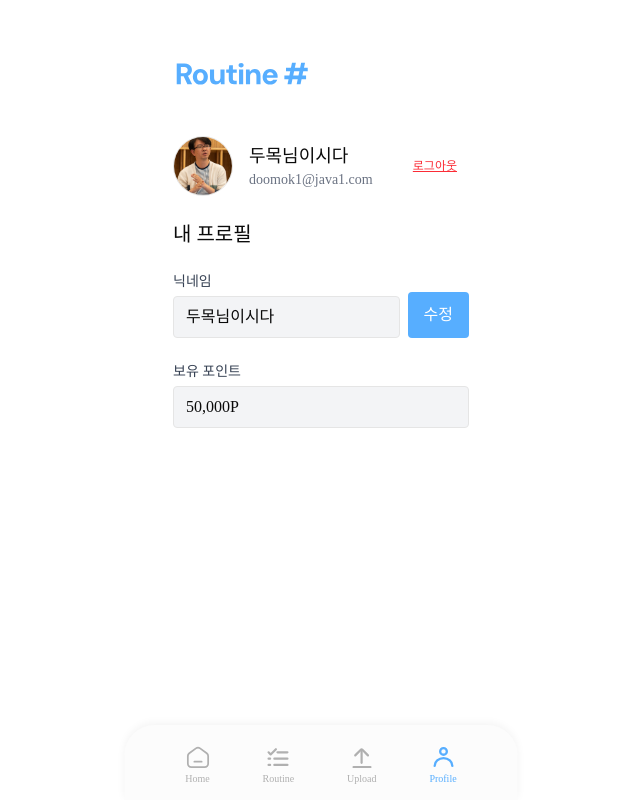
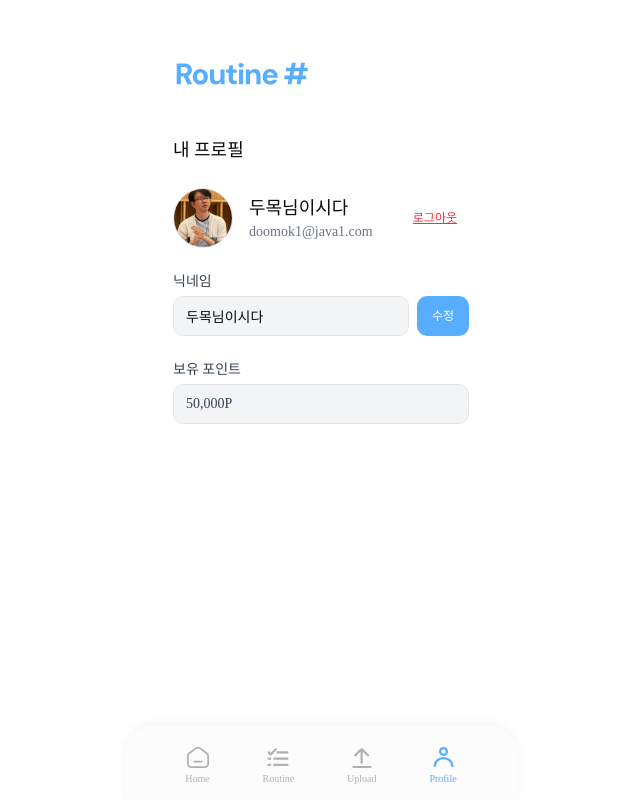
Before and after one commit to yS2h/routine-shop, a React (Vite) app in the folder frontend/: page /profile in a window 1280 px wide. Shown: the whole page, without its empty margins (319-959 px from the left). Built offline with nearby package versions, Linux system fonts and the light colour scheme.

Commit message:
fix: ui 전체적으로 수정

```diff
--- a/frontend/src/pages/Profile/index.tsx
+++ b/frontend/src/pages/Profile/index.tsx
@@ -20,6 +20,7 @@ export default function Profile() {
       <div className="w-[360px] px-4 relative min-h-screen space-y-6 pb-[120px] pt-30">
         <Header />
         <div className="p-4 space-y-6">
+          <h2 className="text-lg">내 프로필</h2>
           <div className="flex items-center justify-between">
             <div className="flex items-center gap-4">
               <img
@@ -35,31 +36,40 @@ export default function Profile() {
             <button className="text-xs text-red-500 underline whitespace-nowrap">로그아웃</button>
           </div>
 
-          <h2 className="text-xl font-bold">내 프로필</h2>
-
-          <div>
+          <div className="mt-6">
             <label className="block text-sm font-medium text-gray-700">닉네임</label>
-            <div className="flex gap-2 flex-nowrap">
+            <div className="flex gap-2 mt-1">
               <input
                 type="text"
                 value={nickname}
                 onChange={handleNicknameChange}
                 readOnly={!editing}
-                className={`mt-1 w-full border rounded px-3 py-2 ${editing ? '' : 'bg-gray-100'}`}
+                className={`w-full border px-3 py-1.5 text-sm rounded-[10px] ${editing ? '' : 'bg-gray-100'}`}
+                style={{ height: '40px' }}
               />
               <button
                 onClick={handleEditToggle}
-                className="px-4 py-2 text-white whitespace-nowrap rounded"
-                style={{ backgroundColor: '#57aeff' }}
+                style={{
+                  backgroundColor: 'var(--main)',
+                  color: 'white',
+                  width: '60px',
+                  height: '40px',
+                  fontSize: '12px',
+                  borderRadius: '10px',
+                  lineHeight: '1',
+                }}
               >
                 {editing ? '저장' : '수정'}
               </button>
             </div>
           </div>
 
-          <div>
+          <div className="mt-4">
             <label className="block text-sm font-medium text-gray-700">보유 포인트</label>
-            <div className="mt-1 px-3 py-2 border rounded bg-gray-100">
+            <div
+              className="mt-1 text-sm border bg-gray-100 text-gray-700 px-3 py-1.5 rounded-[10px] flex items-center"
+              style={{ height: '40px' }}
+            >
               {point.toLocaleString()}P
             </div>
           </div>
--- a/frontend/src/pages/Routine/Detail.tsx
+++ b/frontend/src/pages/Routine/Detail.tsx
@@ -2,6 +2,7 @@ import { useParams } from 'react-router-dom'
 import { useEffect, useState } from 'react'
 import { format, addDays, isSameDay } from 'date-fns'
 import RoutineVerificationCard from '@/components/VerificationCard'
+import Header from '@/components/Header'
 
 interface VerifiedInfo {
   verified: boolean
@@ -47,13 +48,17 @@ export default function RoutineDetailPage() {
   }
 
   return (
+    <div className="w-full flex justify-center">
+      <div className="w-[360px] px-4 relative min-h-screen space-y-6 pb-[120px]">
+        <Header />
         <div className="p-5 pt-8 mt-20">
           <h3 className="text-lg font-semibold text-black mb-1">30일 개미 허리 챌린지</h3>
           <p className="text-xs text-gray-500 mb-5">
-        {format(startDate, 'yy/MM/dd')} ~ {format(addDays(startDate, totalDays - 1), 'yy/MM/dd')}
+            {format(startDate, 'yy/MM/dd')} ~{' '}
+            {format(addDays(startDate, totalDays - 1), 'yy/MM/dd')}
           </p>
 
-      <div className="space-y-2">
+          <div className="space-y-3">
             {Array.from({ length: totalDays }, (_, index) => {
               const day = index + 1
               const currentDate = addDays(startDate, index)
@@ -71,5 +76,7 @@ export default function RoutineDetailPage() {
             })}
           </div>
         </div>
+      </div>
+    </div>
   )
 }
--- a/frontend/src/pages/Upload/index.tsx
+++ b/frontend/src/pages/Upload/index.tsx
@@ -144,6 +144,7 @@ export default function UploadPage() {
 
   return (
     <div className="w-full flex justify-center">
+      <div className="w-[360px] px-4 relative min-h-screen space-y-6 pb-[120px]">
         <Header />
         <div ref={scrollRef} className="p-4 pb-[100px] h-screen overflow-y-auto">
           <label className="block font-medium mb-1 mt-26">루틴명</label>
@@ -151,7 +152,7 @@ export default function UploadPage() {
             type="text"
             value={title}
             onChange={(e) => setTitle(e.target.value)}
-          className="w-full p-2 border rounded mb-2"
+            className="w-full p-2 border rounded-[10px] mb-2"
             placeholder="예: 매일 아침 스트레칭"
           />
 
@@ -177,7 +178,7 @@ export default function UploadPage() {
               placeholder="직접 입력"
               value={customCategory}
               onChange={(e) => setCustomCategory(e.target.value)}
-            className="w-full p-2 border rounded mb-4"
+              className="w-full p-2 border rounded-[10px] mb-4"
             />
           )}
 
@@ -190,20 +191,20 @@ export default function UploadPage() {
           />
 
           <label className="block font-medium mb-1">기간</label>
-        <div className="flex gap-2 mb-4">
+          <div className="flex items-center gap-2 mb-4">
             <input
               type="date"
               value={startDate}
               onChange={(e) => setStartDate(e.target.value)}
-            className="p-2 border rounded w-full"
+              className="p-2 border rounded-[10px] w-[45%]"
               min={todayStr}
             />
-          <span className="mx-1">~</span>
+            <span className="text-sm text-gray-500">~</span>
             <input
               type="date"
               value={endDate}
               onChange={(e) => setEndDate(e.target.value)}
-            className="p-2 border rounded w-full"
+              className="p-2 border rounded-[10px] w-[45%]"
               min={startDate || todayStr}
             />
           </div>
@@ -211,7 +212,7 @@ export default function UploadPage() {
           {dailyDetails.length > 0 && (
             <>
               <label className="block font-medium mb-1">상세 루틴 ({dailyDetails.length}일)</label>
-            <div className="max-h-[300px] overflow-y-auto border rounded p-2 space-y-2 mb-4">
+              <div className="max-h-[300px] overflow-y-auto border rounded-[10px] p-2 space-y-2 mb-4">
                 {dailyDetails.map((detail, index) => {
                   const date = format(addDays(parseISO(startDate), index), 'yy/MM/dd')
                   return (
@@ -224,7 +225,7 @@ export default function UploadPage() {
                         value={detail}
                         onChange={(e) => handleDailyDetailChange(index, e.target.value)}
                         placeholder={`${index + 1}일차 루틴 입력`}
-                      className="flex-1 p-1 border rounded text-sm"
+                        className="flex-1 p-1 border rounded-[10px] text-sm"
                       />
                     </div>
                   )
@@ -238,10 +239,12 @@ export default function UploadPage() {
             type="number"
             value={price === 0 ? '' : price}
             onChange={handlePriceChange}
-          className="w-full p-2 border rounded"
+            className="w-full p-2 border rounded-[10px]"
             min={0}
           />
-        {showPriceError && <p className="text-red-500 text-sm mt-1">최소 금액은 1,000P 입니다.</p>}
+          {showPriceError && (
+            <p className="text-red-500 text-sm mt-1">최소 금액은 1,000P 입니다.</p>
+          )}
 
           <button
             onClick={handleSubmit}
@@ -251,5 +254,6 @@ export default function UploadPage() {
           </button>
         </div>
       </div>
+    </div>
   )
 }
```
Lines whose indentation alone changed are shown as unchanged.
